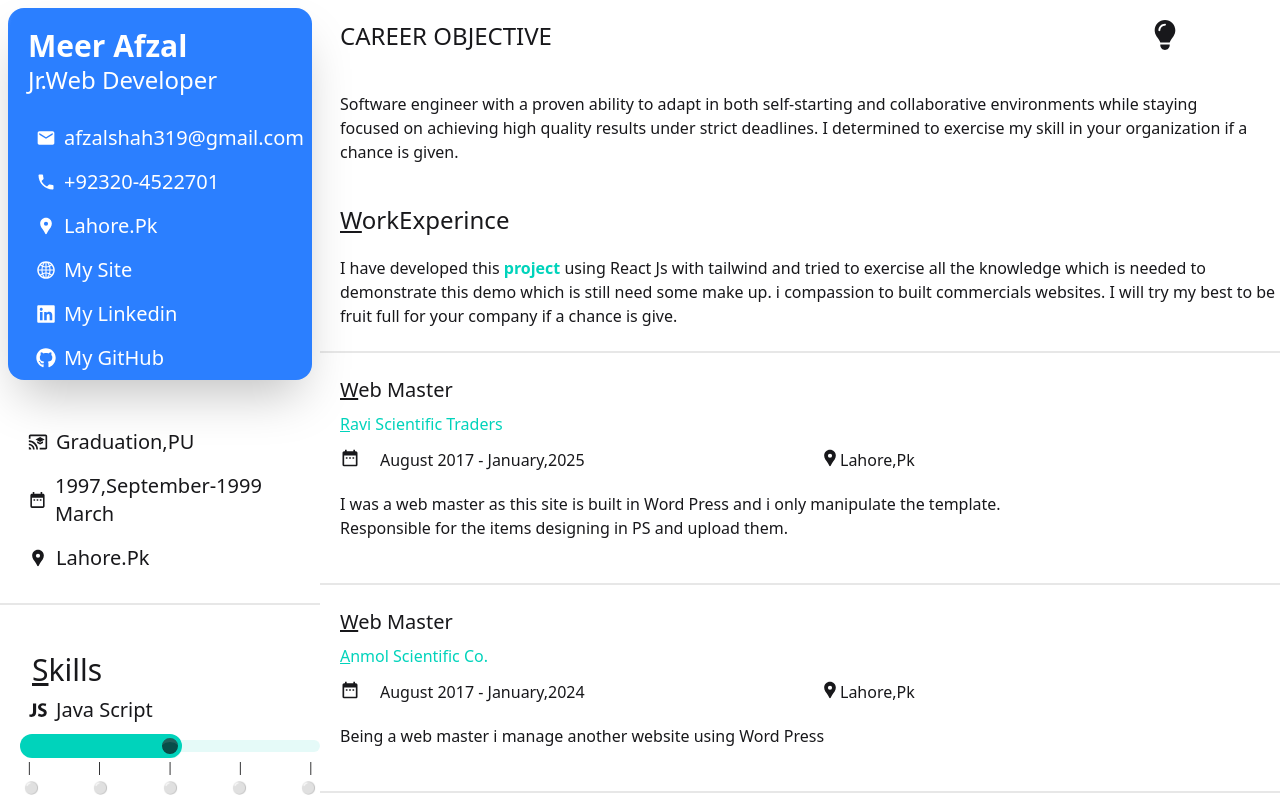
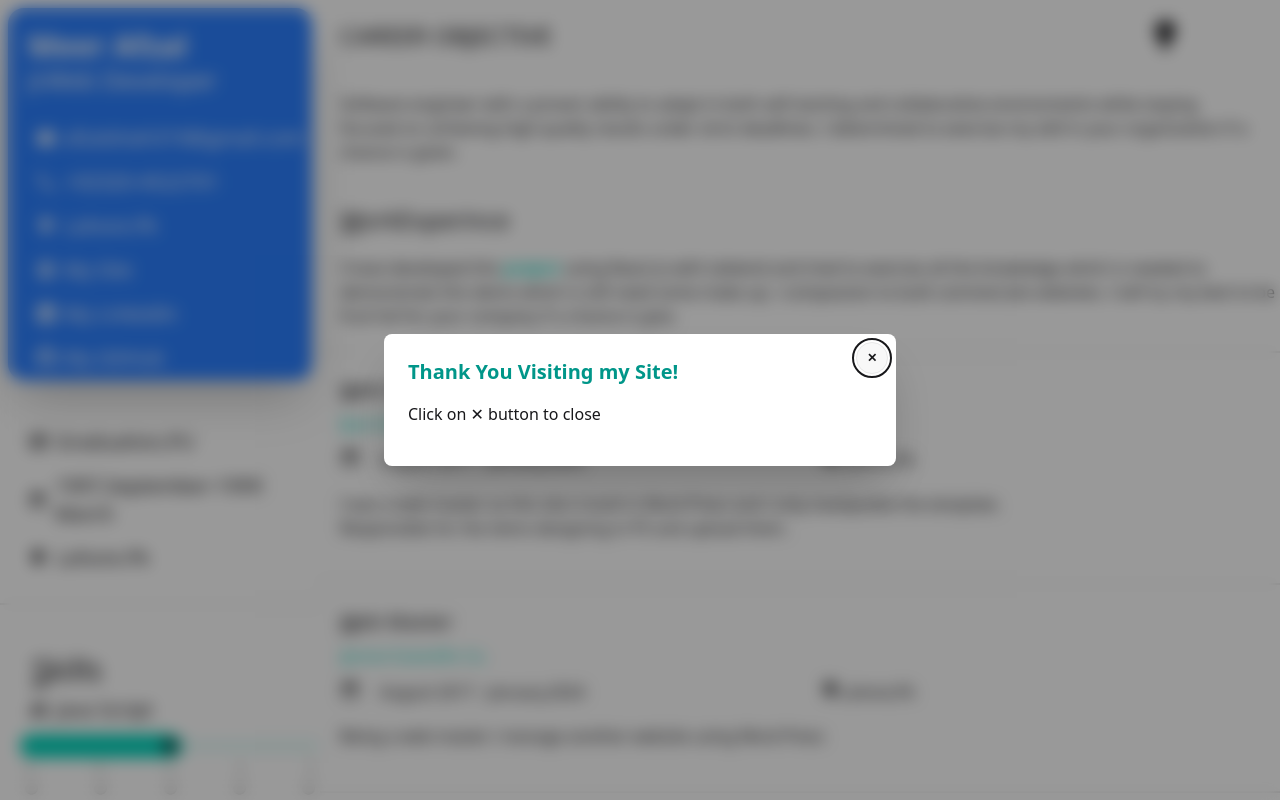
Before and after one commit to do4best/myresume, a React (Vite) app: page / in a window 1280 px wide. Shown: the top 800 px of the page. Built offline with nearby package versions, Linux system fonts and the light colour scheme.

Commit message:
The on load Pop Up is established and the site is still in progress

```diff
--- a/src/components/mysite/Left/rangeFinder.jsx
+++ b/src/components/mysite/Left/rangeFinder.jsx
@@ -1,7 +1,7 @@
 function RangeFinder({myValue}) {
     return ( <>
     <div className="w-full max-w-xs">
-  <input type="range" min={0} max="10" value={myValue} className="range range-accent" step="1" />
+  <input type="range" min={0} max="10" value={myValue} className="range range-accent" step="1" readOnly/>
   <div className="flex justify-between px-1 m-0.5  text-xs">
     <span>|</span>
     <span>|</span>
--- /dev/null
+++ b/src/components/mysite/Right/cardStrange.jsx
@@ -0,0 +1,40 @@
+import { useEffect, useRef } from "react";
+import { IoMdClose } from "react-icons/io";
+
+function CardStrange({onClose}) {
+    const modelRef = useRef();
+    useEffect(()=>{
+          // Open the dialog when the component is mounted
+          if (modelRef.current) {
+            modelRef.current.showModal();}
+            return () => {
+                if (modelRef.current) {
+                    modelRef.current.close();
+                }
+            };
+
+    },[])
+    const closeModel=(e)=>{
+        if(modelRef.current === e.target){
+            onClose()
+        }
+    }
+    return ( <>
+    <div className="fixed inset-0 bg-blue bg-opacity-30 backdrop-blur-sm flex justify-center items-center">
+
+
+<dialog ref={modelRef} onClick={closeModel} className="modal">
+  <div className="modal-box">
+    <form method="dialog">
+      {/* if there is a button in form, it will close the modal */}
+      <button className="btn btn-sm btn-circle btn-ghost absolute right-2 top-2" onClick={onClose}>✕</button>
+    </form>
+    <h3 className="font-bold text-xl text-teal-600">Thank You Visiting my Site!</h3>
+    <p className="py-4">Click on ✕ button to close</p>
+  </div>
+</dialog>
+</div>
+   </> );
+}
+
+export default CardStrange;
--- /dev/null
+++ b/src/components/mysite/Right/les.md
@@ -0,0 +1,21 @@
+ <div ref={modelRef} onClose={closeModel} className="card card-border bg-base-100 w-96">
+        {/* <div className="fixed inset-0 bg-black bg-opacity-30 backdrop-blur-sm flex justify-center items-center"> */}
+  {/* <div className="card-body"> */}
+    <button onClick={onClose} className="place-self-end"><IoMdClose size={30}/></button>
+    {/* <h2 className="card-title">Card Title</h2>
+    <p>A card component has a figure, a body part, and inside body there are title and actions parts</p>
+    <div className="card-actions justify-end">
+      <button className="btn btn-primary">Buy Now</button>
+    </div>
+  </div> */}
+  <dialog id="my_modal_2" className="modal">
+  <div className="modal-box">
+    <h3 className="font-bold text-lg">Hello!</h3>
+    <p className="py-4">Press ESC key or click outside to close</p>
+  </div>
+  <form method="dialog" className="modal-backdrop">
+    <button>close</button>
+  </form>
+</dialog>
+</div>
+{/* </div> */}
--- a/src/components/mysite/mainSite.jsx
+++ b/src/components/mysite/mainSite.jsx
@@ -1,21 +1,40 @@
 
+import { useEffect, useState } from "react";
 import Footer from "./footer/footer";
 import LeftSide from "./Left/leftSide";
 import MainNaveBar from "./MainNaveBar";
 import RightSide from "./Right/RightSide";
+import CardStrange from "./Right/cardStrange";
 
 function MainSite() {
+    const [showModel,setShowModel] = useState(false)
+    useEffect(()=>{
+
+          // Simulate a delay to load the component
+        const timer = setTimeout(() => {
+
+            setShowModel(true); // Update state to show the component
+        }, 2000);
+
+        return () => clearTimeout(timer); // Cleanup the timer on component unmount
+
+
+    },[])
     return (<>
     <div className="container m-auto ">
 
         <div className="grid grid-cols-1 sm:grid-cols-12">
+             {/* Conditionally render CardStrange */}
+
             <div className="col-span-3">
                 <LeftSide/>
             </div>
             <div className="col-span-9"><RightSide /></div>
 
         </div>
+
          <Footer/>
+         {showModel && <CardStrange onClose={() => setShowModel(false)} />}
          </div>
     </>);
 }
```
